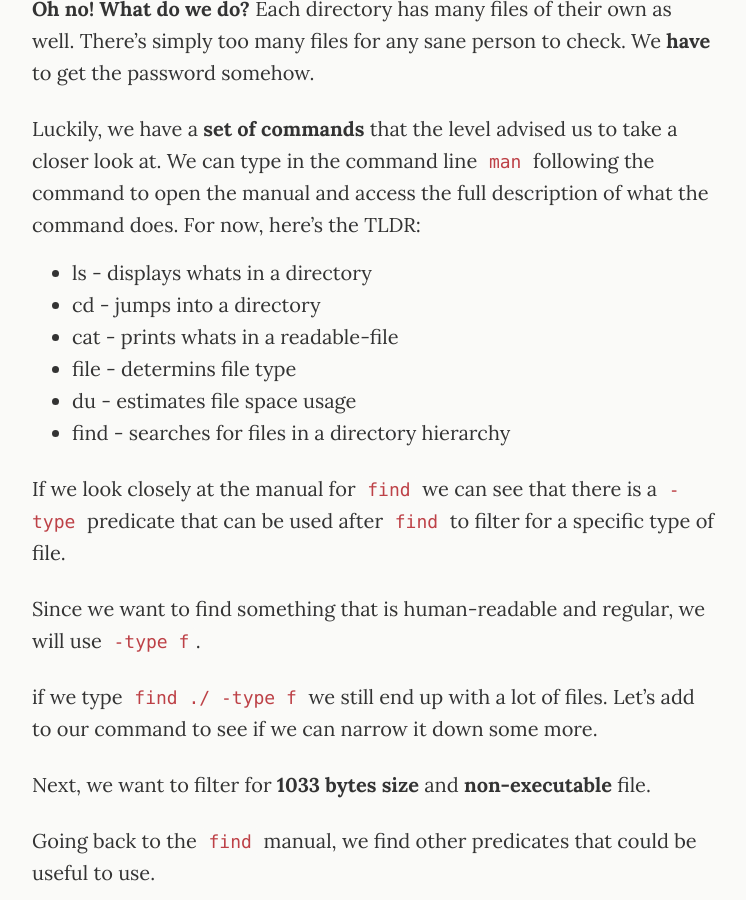
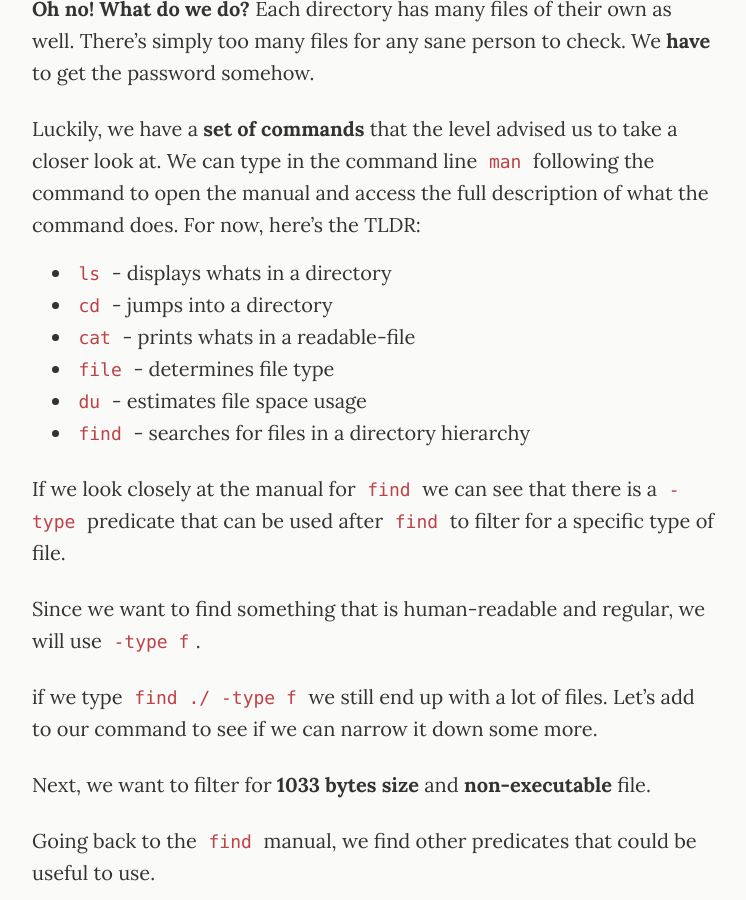
Before and after one commit to kellytran3k/kellytran3k.github.io, a Jekyll site: the page built from _posts/2021-05-12-BOTW.md, in a window 1280 px wide and 900 px high, scrolled down 1657 px. Shown: the whole window, without its empty margins (266-1012 px from the left). Built offline with Jekyll 4.4.1, drawn with Linux system fonts in a browser that asks for light colours.

```diff
--- a/_posts/2021-05-12-BOTW.md
+++ b/_posts/2021-05-12-BOTW.md
@@ -38,12 +38,12 @@ Upon using the command `cd maybehere00` to go inside the `mayberhere00` director
 
 Luckily, we have a **set of commands** that the level advised us to take a closer look at.
 We can type in the command line `man` following the command to open the manual and access the full description of what the command does. For now, here's the TLDR:
-- ls - displays whats in a directory
-- cd - jumps into a directory
-- cat - prints whats in a readable-file
-- file - determins file type
-- du - estimates file space usage
-- find - searches for files in a directory hierarchy
+- `ls` - displays whats in a directory
+- `cd` - jumps into a directory
+- `cat` - prints whats in a readable-file
+- `file` - determines file type
+- `du` - estimates file space usage
+- `find` - searches for files in a directory hierarchy
 
 If we look closely at the manual for `find` we can see that there is a `-type` predicate that can be used after `find` to filter for a specific type of file.
 
```
Also changed, not shown: _pages/about.md (+0 -1 lines), index.md (+1 -1 lines), 1 other file.
